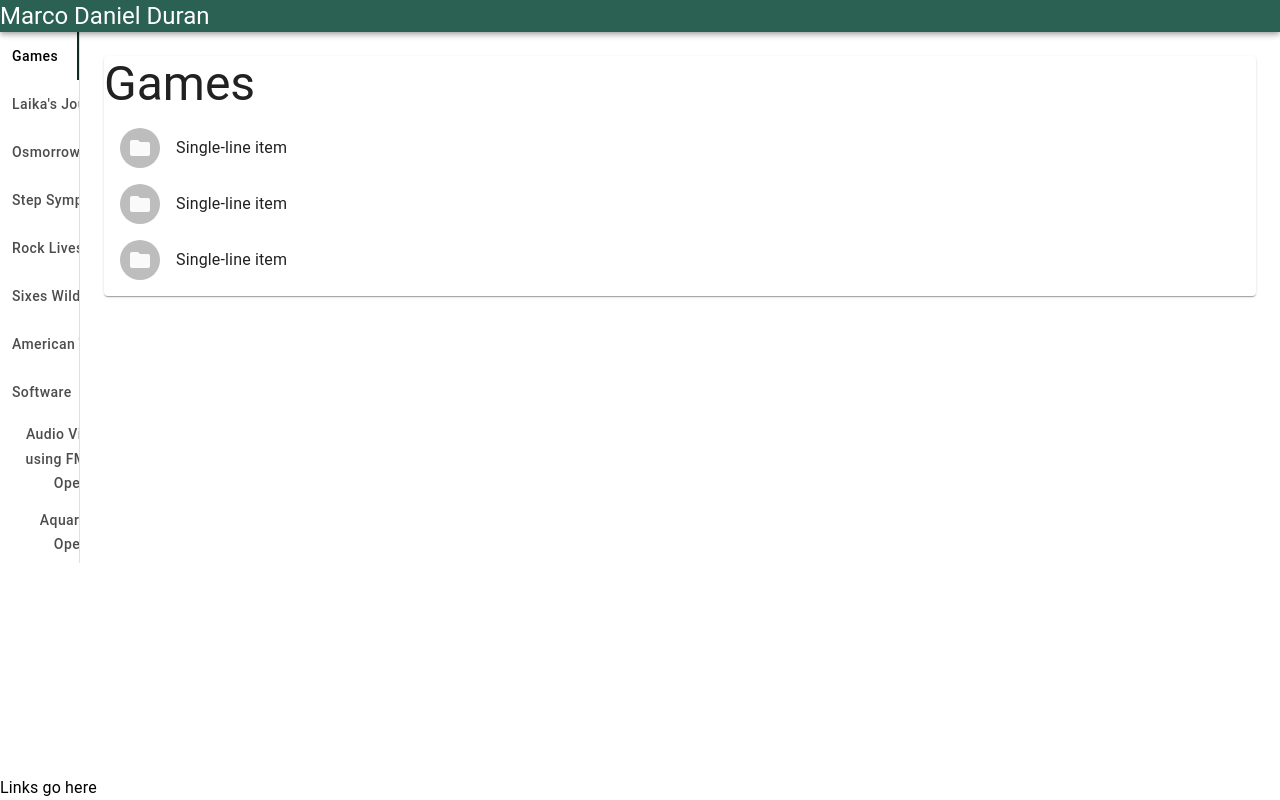
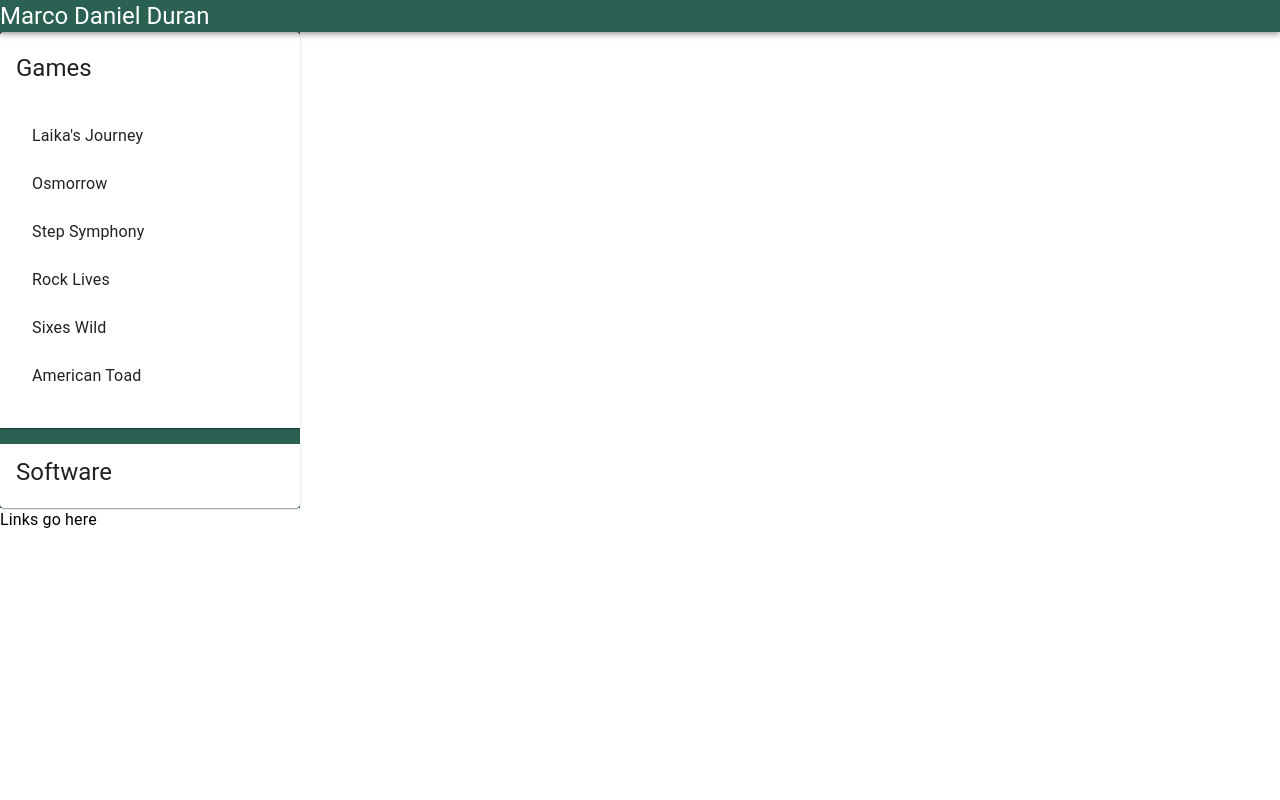
Before and after one commit to mdduran/next-portfolio, a Next.js app: page / in a window 1280 px wide. Built offline with nearby package versions, Linux system fonts and the light colour scheme.

Commit message:
Accordion with virtualized list of projects

```diff
--- a/src/components/Content.js
+++ b/src/components/Content.js
@@ -1,103 +1,74 @@
-import { Typography, Tab, Tabs, Box } from "@material-ui/core";
-import styled from "styled-components";
-import { makeStyles, withStyles } from "@material-ui/core/styles";
-import * as React from "react";
-import Project from "./Project";
-import projectData from "../data/projects";
-import colors from "../styles/colors";
+import { Typography, Accordion, AccordionSummary, AccordionDetails, List, ListItem, ListItemText } from '@material-ui/core';
+import styled from 'styled-components';
+import { FixedSizeList } from 'react-window';
+import { makeStyles } from '@material-ui/core/styles';
+import * as React from 'react';
+import Project from './Project';
+import projectData from '../data/projects';
+import colors from '../styles/colors';
+import theme from '../styles/theme';
 
-const StyledTabs = withStyles({
+const useStyles = makeStyles((theme) => ({
   root: {
-    height: "100%",
-  },
-  indicator: {
-    display: "flex",
-    alignContent: "left",
-    "& > span": {
-      maxWidth: 40,
-      width: "100%",
-      background: colors.phthaloGreen,
-    },
-  },
-})((props) => <Tabs {...props} TabIndicatorProps={{ children: <span /> }} />);
+    height: '100%',
+    width: '100%',
+    maxWidth: 300,
+    backgroundColor: theme.palette.primary.main
+  }
+}));
 
-const StyledTab = withStyles({
-  root: {
-    textTransform: "none",
-    color: "#000",
-    "&:focus": {
-      opacity: 1,
-    },
-  },
-  wrapper: {
-    alignItems: "flex-start",
-  },
-})((props) => <Tab disableRipple {...props} />);
+const gamesList = projectData.games;
+const softwareList = projectData.software;
 
-const TabPanel = (props) => {
-  const { children, value, index, ...other } = props;
+const renderGameRow = (props) => {
+  const { index } = props;
   return (
-    <div
-      role="tabpanel"
-      hidden={value !== index}
-      id={`vertical-tabpanel-${index}`}
-      {...other}
-    >
-      {value === index && (
-        <Box p={3}>
-          <Typography variant="h5">{children}</Typography>
-        </Box>
-      )}
-    </div>
+    <ListItem button key={index}>
+      <ListItemText primary={gamesList[index].title} />
+    </ListItem>
   );
 };
 
-const a11yProps = (index) => {
-  return {
-    id: `vertical-tab-${index}`,
-    "aria-controls": `vertical-tabpanel-${index}`,
-  };
+const renderSoftwareRow = (props) => {
+  const { index } = props;
+  return (
+    <ListItem button key={index}>
+      <ListItemText primary={softwareList[index].title} />
+    </ListItem>
+  );
 };
 
-const useStyles = makeStyles((theme) => ({
-  root: {
-    flexGrow: 1,
-    backgroundColor: theme.palette.background.paper,
-    display: "flex",
-    height: "100%",
-  },
-  tabs: {
-    borderRight: `1px solid ${theme.palette.divider}`,
-  },
-}));
-
 const Content = () => {
-  const classes = useStyles();
-  const [value, setValue] = React.useState(0);
-  const handleChange = (event, newValue) => {
-    setValue(newValue);
+  const classes = useStyles(theme);
+  const [expanded, setExpanded] = React.useState('games');
+  const handleChange = (panel) => (event, newExpanded) => {
+    setExpanded(newExpanded ? panel : false);
   };
-  const projectList = [...projectData.games, ...projectData.software];
 
   return (
     <div className={classes.root}>
-      <StyledTabs
-        orientation="vertical"
-        variant="scrollable"
-        value={value}
-        onChange={handleChange}
-        aria-label="Main content navigation"
-        className={classes.tabs}
-      >
-        {projectList.map((project, index) => (
-          <StyledTab key={index} label={project.title} {...a11yProps(index)} />
-        ))}
-      </StyledTabs>
-      {projectList.map((project, index) => (
-        <TabPanel key={index} value={value} index={index}>
-          <Project {...project} />
-        </TabPanel>
-      ))}
+      <Accordion expanded={expanded === 'games'} onChange={handleChange('games')}>
+        <AccordionSummary aria-controls="games-content" id="games-header">
+          <Typography variant="h5">Games</Typography>
+        </AccordionSummary>
+        <AccordionDetails>
+          <FixedSizeList height={300} width={200} itemSize={10} itemCount={gamesList.length}>
+            {renderGameRow}
+          </FixedSizeList>
+        </AccordionDetails>
+      </Accordion>
+      <Accordion expanded={expanded === 'software'} onChange={handleChange('software')}>
+        <AccordionSummary aria-controls="software-content" id="software-header">
+          <Typography variant="h5" align="left" gutterBottom>
+            Software
+          </Typography>
+        </AccordionSummary>
+        <AccordionDetails>
+          <FixedSizeList height={300} width={200} itemSize={10} itemCount={softwareList.length}>
+            {renderSoftwareRow}
+          </FixedSizeList>
+        </AccordionDetails>
+      </Accordion>
     </div>
   );
 };
--- a/src/components/Footer.js
+++ b/src/components/Footer.js
@@ -1,6 +1,6 @@
-import { Typography } from "@material-ui/core";
-import styled from "styled-components";
-import * as React from "react";
+import { Typography } from '@material-ui/core';
+import styled from 'styled-components';
+import * as React from 'react';
 
 const Footer = () => {
   return (
--- a/src/components/Header.js
+++ b/src/components/Header.js
@@ -1,14 +1,14 @@
-import { AppBar, Typography } from "@material-ui/core";
-import { withStyles } from "@material-ui/core/styles";
-import * as React from "react";
-import theme from "../styles/theme";
+import { AppBar, Typography } from '@material-ui/core';
+import { withStyles } from '@material-ui/core/styles';
+import * as React from 'react';
+import theme from '../styles/theme';
 
 const StyledAppBar = withStyles({
   root: {
     color: theme.palette.secondary,
     backgroundColor: theme.palette.primary,
-    zIndex: 1,
-  },
+    zIndex: 2
+  }
 })(AppBar);
 
 const Header = () => {
--- a/src/data/projects.js
+++ b/src/data/projects.js
@@ -1,77 +1,71 @@
 const projectData = {
   games: [
     {
-      title: "Games",
+      title: "Laika's Journey",
+      yearDeveloped: 2019,
+      platform: 'Android',
+      genre: 'Puzzle',
+      accomplishments: 'First independent game released on the Google Play Store, uses Unreal Engine 4',
+      splashImage: '',
+      description: '',
+      downloadLink: 'https://play.google.com/store/apps/details?id=com.NightApparatus.Laika&hl=en_US&gl=US'
     },
     {
-      title: "Laika's Journey",
-      yearDeveloped: 2019,
-      platform: "Android",
-      genre: "Puzzle",
-      accomplishments:
-        "First independent game released on the Google Play Store, uses Unreal Engine 4",
-      splashImage: "",
-      description: "",
-      downloadLink:
-        "https://play.google.com/store/apps/details?id=com.NightApparatus.Laika&hl=en_US&gl=US",
+      title: 'Osmorrow',
+      yearDeveloped: 2017,
+      platform: 'Windows, Linux',
+      genre: 'Action, Adventure, Indie, RPG',
+      accomplishments: 'First independent game released on Steam',
+      splashImage: 'osmorrow.png',
+      description: '',
+      downloadLink: 'http://store.steampowered.com/app/758220/Osmorrow/?beta=0'
     },
     {
-      title: "Osmorrow",
-      yearDeveloped: 2017,
-      platform: "Windows, Linux",
-      genre: "Action, Adventure, Indie, RPG",
-      accomplishments: "First independent game released on Steam",
-      splashImage: "osmorrow.png",
-      description: "",
-      downloadLink: "http://store.steampowered.com/app/758220/Osmorrow/?beta=0",
-    },
-    {
-      title: "Step Symphony",
+      title: 'Step Symphony',
       yearDeveloped: 2016,
-      platform: "Android",
-      genre: "Location Based Rhythm",
+      platform: 'Android',
+      genre: 'Location Based Rhythm',
       accomplishments:
-        "Created using the Unity game engine for the front end and used a Django backend to store information about kyokubo location and data using a sqllite3 database.",
-      splashImage: "step_symphony.png",
+        'Created using the Unity game engine for the front end and used a Django backend to store information about kyokubo location and data using a sqllite3 database.',
+      splashImage: 'step_symphony.png',
       description:
-        "Step Symphony is a location-based mobile game in which players can search for run-away creatures throughout Central Kyoto. These creatures, known as kyokubou (short for kyoku no bouame, or Musical Candy), are colorful animals in Japanese attire that play instruments. In order to find and catch these kyokubou, players must utilize panning directional music as well as their phone's camera to locate them. While searching for the kyokubou, the player is accompanied by the monkey kyokubou Sarushi. When the player finds the kyokubou, they are then prompted to capture the kyokubou by playing a rhythm game. When the kyokubou has  been captured, they are added to the player's collection and their instruments can be played. You can also view a story about the relationship of each kyokubou and their location within central Kyoto.",
+        "Step Symphony is a location-based mobile game in which players can search for run-away creatures throughout Central Kyoto. These creatures, known as kyokubou (short for kyoku no bouame, or Musical Candy), are colorful animals in Japanese attire that play instruments. In order to find and catch these kyokubou, players must utilize panning directional music as well as their phone's camera to locate them. While searching for the kyokubou, the player is accompanied by the monkey kyokubou Sarushi. When the player finds the kyokubou, they are then prompted to capture the kyokubou by playing a rhythm game. When the kyokubou has  been captured, they are added to the player's collection and their instruments can be played. You can also view a story about the relationship of each kyokubou and their location within central Kyoto."
       // downloadLink: "#"
     },
     {
-      title: "Rock Lives",
+      title: 'Rock Lives',
       yearDeveloped: 2015,
-      platform: "Windows",
-      genre: "Rougelike Role Playing Game",
+      platform: 'Windows',
+      genre: 'Rougelike Role Playing Game',
       accomplishments:
         'This game was a group project for the final assignment in IMGD 3000 "Technical Game Development 1" course taught at WPI. This game was developed in a custom game engine called the Dragonfly. This version of the engine has sounds and procedural generation. I created the music and sound effects in the game. I also wrote the pathfinding aspect, monster stats and classes, as well as item stats and classes.',
-      splashImage: "rock-lives.png",
+      splashImage: 'rock-lives.png',
       description:
-        "Rock Lives is a survival game in which the player must defeat a horde of monsters while traveling through a rocky pass. When the player initiates play of the game he is given control of his avatar which will be referred to in game as a “Wanderer” He is then be placed in the game world to explore. The game world consists of a 2D grid of ASCII Characters. The world is made of an array of monsters, items, and environment tiles. The environment has two different types of tiles, walkable and unwalkable. Unwalkable tiles are represented by mountains. The goal of this game is to survive as long as possible until the player is defeated in battle by one of the monsters or starves to death. Along the way, the player will be able to find new weapons and armor to make the wanderer stronger. There are also items that heal, feed, and increase the strength of the wanderer. After defeating a foe the Wanderer may level up increasing the base stats of the character.",
-      trailer: "https://youtube.com/embed/y741xuc-Ndc",
+        'Rock Lives is a survival game in which the player must defeat a horde of monsters while traveling through a rocky pass. When the player initiates play of the game he is given control of his avatar which will be referred to in game as a “Wanderer” He is then be placed in the game world to explore. The game world consists of a 2D grid of ASCII Characters. The world is made of an array of monsters, items, and environment tiles. The environment has two different types of tiles, walkable and unwalkable. Unwalkable tiles are represented by mountains. The goal of this game is to survive as long as possible until the player is defeated in battle by one of the monsters or starves to death. Along the way, the player will be able to find new weapons and armor to make the wanderer stronger. There are also items that heal, feed, and increase the strength of the wanderer. After defeating a foe the Wanderer may level up increasing the base stats of the character.',
+      trailer: 'https://youtube.com/embed/y741xuc-Ndc'
     },
     {
-      title: "Sixes Wild",
+      title: 'Sixes Wild',
       yearDeveloped: 2015,
-      platform: "Windows, Mac OS, and Linux",
-      genre: "Puzzle Game",
-      accomplishments:
-        'This game was a group project for the CS 3733 "Software Engineering" course taught at WPI.',
-      splashImage: "sixes-wild.png",
+      platform: 'Windows, Mac OS, and Linux',
+      genre: 'Puzzle Game',
+      accomplishments: 'This game was a group project for the CS 3733 "Software Engineering" course taught at WPI.',
+      splashImage: 'sixes-wild.png',
       description:
-        "This project consists of a playable game called Sixes Wild Game, and an accompanying Sixes Wild Level Builder. The Sixes Wild Game is a tile selection based game. The goal in each level is to create selections of tiles that add to a sum of six (6). Tiles have number values that represent how much they contribute towards a sum of six during a move, as well as a multiplier to increase the move's score. The level builder is used to create playable levels with tiles that can be added into the game.",
+        "This project consists of a playable game called Sixes Wild Game, and an accompanying Sixes Wild Level Builder. The Sixes Wild Game is a tile selection based game. The goal in each level is to create selections of tiles that add to a sum of six (6). Tiles have number values that represent how much they contribute towards a sum of six during a move, as well as a multiplier to increase the move's score. The level builder is used to create playable levels with tiles that can be added into the game."
     },
     {
-      title: "American Toad",
+      title: 'American Toad',
       yearDeveloped: 2015,
-      platform: "Multiplatform",
-      genre: "Solitaire Card Game",
+      platform: 'Multiplatform',
+      genre: 'Solitaire Card Game',
       accomplishments:
         'This game was an individual assignment for the CS 3733 "Software Engineering" course taught at WPI. The excercise required students to design a game with specific rules using a given framework of code in Java. The framework was developed by George Hieneman. Using the solitaire framework and the E(entity)B(boundary)C(control) model for software enginerring practices, I created a solitaire game that reached 85.3 percent code coverage.',
-      splashImage: "american-toad.png",
+      splashImage: 'american-toad.png',
       description:
-        "American Toad is a solitaire game using two decks of playing cards.This game is similar to Canfield except that the Tableau builds down in suit, and a partial Tableau Stack cannot be moved (only the top card or entire stack can be moved). The object of the game is to move all cards to the Foundations.",
-      downloadLink: "#",
-    },
+        'American Toad is a solitaire game using two decks of playing cards.This game is similar to Canfield except that the Tableau builds down in suit, and a partial Tableau Stack cannot be moved (only the top card or entire stack can be moved). The object of the game is to move all cards to the Foundations.',
+      downloadLink: '#'
+    }
   ],
   software: [
     // {
@@ -91,26 +85,23 @@ const projectData = {
     //   downloadLink: "#"
     // },
     {
-      title: "Software",
+      title: 'Audio Visualizer using FMOD and OpenGL',
+      yearDeveloped: 2017,
+      accomplishments: '',
+      // splashImage: "",
+      description: '',
+      trailer: 'https://youtube.com/embed/inPkhC5sN3Q'
     },
     {
-      title: "Audio Visualizer using FMOD and OpenGL",
+      title: 'Aquarium in OpenGL',
       yearDeveloped: 2017,
-      accomplishments: "",
-      // splashImage: "",
-      description: "",
-      trailer: "https://youtube.com/embed/inPkhC5sN3Q",
-    },
-    {
-      title: "Aquarium in OpenGL",
-      yearDeveloped: 2017,
-      accomplishments: "",
+      accomplishments: '',
       // splashImage: "",
       description:
-        "An aquarium with three different types of fish that separated into schools based on color. When the fish collide with one another, depending on which fish collides, will change the color of the fish. The red fish will chase the blue fish, and run away from the green fish. The blue fish will chase the green fish and run away from the red fish. Finally the green fish will chase the red fish and run away from the blue fish. The fish are animated with a technique called behavioral animation where the fish are considered boids. The fish have their own respective flocks, or schools (since we are talking about fish) and move together using characteristics such as cohesion, separation and alignment.",
-      trailer: "https://youtube.com/embed/t-_ZESSl280",
-    },
-  ],
+        'An aquarium with three different types of fish that separated into schools based on color. When the fish collide with one another, depending on which fish collides, will change the color of the fish. The red fish will chase the blue fish, and run away from the green fish. The blue fish will chase the green fish and run away from the red fish. Finally the green fish will chase the red fish and run away from the blue fish. The fish are animated with a technique called behavioral animation where the fish are considered boids. The fish have their own respective flocks, or schools (since we are talking about fish) and move together using characteristics such as cohesion, separation and alignment.',
+      trailer: 'https://youtube.com/embed/t-_ZESSl280'
+    }
+  ]
 };
 
 export default projectData;
```
Also changed, not shown: package.json (+16 -3 lines), src/components/Project.js (+7 -26 lines), src/styles/colors.js (+18 -18 lines), src/styles/theme.js (+10 -10 lines), 1 other file (tests, documents, lock files or other folders).
